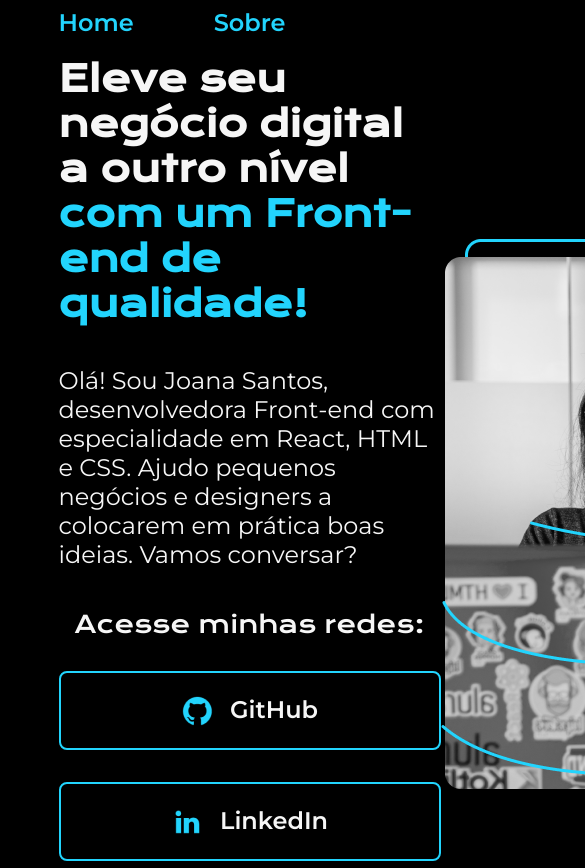
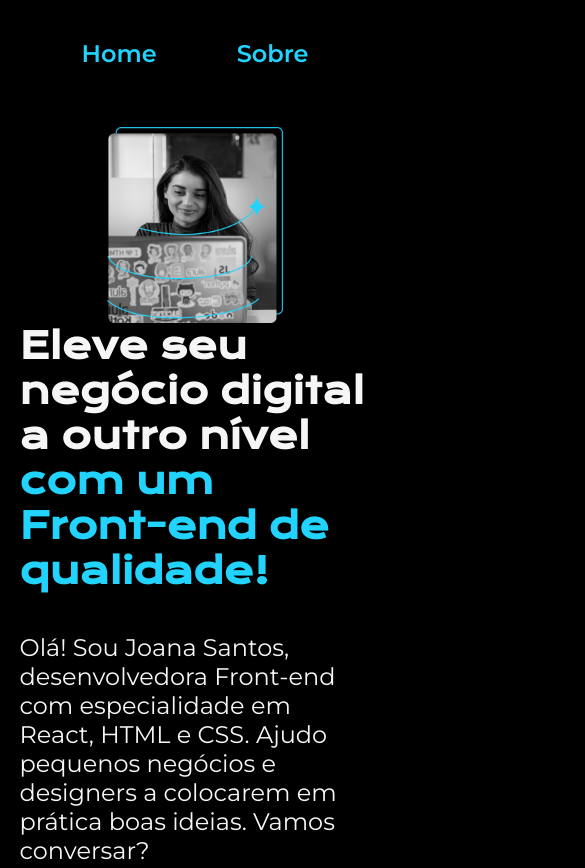
Before and after one commit to lett956/portfolio-joana, a plain HTML site: page index.html in a window 390 px wide. Shown: the top 868 px of the page, 585 px wide, since content can reach past the window. Drawn offline with nearby package versions, Linux system fonts and the light colour scheme.

Commit message:
Atualizando units

```diff
--- a/index.html
+++ b/index.html
@@ -19,21 +19,21 @@
             <p class="apresentacao__conteudo__texto">Olá! Sou Joana Santos, desenvolvedora Front-end com especialidade em React, HTML e CSS. Ajudo pequenos negócios e designers a colocarem em prática boas ideias. Vamos conversar?</p>
             <div class="apresentacao__links">
                 <h2 class="apresentacao__links__subtitulo" >Acesse minhas redes:</h2>
-                <a class="apresentacao__links__link" href="https://github.com">
+                <a class="apresentacao__links__navegacao" href="https://github.com">
                     <img src="assets/github.png">
                     GitHub
                 </a>
-                <a class="apresentacao__links__link" href="https://linkedin.com">
+                <a class="apresentacao__links__navegacao" href="https://linkedin.com">
                     <img src="assets/linkedin.png">
                     LinkedIn
                 </a>
-                <a class="apresentacao__links__link" href="https://twitch.tv">
+                <a class="apresentacao__links__navegacao" href="https://twitch.tv">
                     <img src="assets/twitch.png">
                     Twitch
                 </a>
             </div>
         </section>
-        <img src="assets/Imagem.png" alt="Foto da Joana Santos programando">
+        <img class="apresentacao__imagem" src="assets/Imagem.png" alt="Foto da Joana Santos programando">
     </main>
     <footer class="rodape" >
         <p>Desenvolvido por Alura.</p>
--- a/styles/style.css
+++ b/styles/style.css
@@ -33,7 +33,7 @@ body {
 
 .cabecalho__menu__link {
     font-family: var(--fonte-secundaria);
-    font-size: 24px;
+    font-size: 1.5rem;
     font-weight: 600;
     color: var(--cor-terciaria);
     text-decoration: none;
@@ -48,7 +48,7 @@ body {
 }
 
 .apresentacao__conteudo {
-    width: 615px;
+    width: 50%;
     display: flex;
     flex-direction: column;
     gap: 40px;
@@ -59,12 +59,12 @@ body {
 }
 
 .apresentacao__conteudo__titulo {
-    font-size: 36px;
+    font-size: 2.25rem;
     font-family: var(--fonte-primaria);
 }
 
 .apresentacao__conteudo__texto {
-    font-size: 24px;
+    font-size: 1.5rem;
     font-family: var(--fonte-secundaria);
     font-weight: 400;
 }
@@ -80,18 +80,18 @@ body {
 .apresentacao__links__subtitulo {
     font-family: var(--fonte-primaria);
     font-weight: 400;
-    font-size: 24px;
+    font-size: 1.5rem;
 }
 
-.apresentacao__links__link {
+.apresentacao__links__navegacao {
     display: flex;
     justify-content: center;
     gap: 16px;
     border: 2px solid var(--cor-terciaria);
-    width: 378px;
+    width: 50%;
     text-align: center;
     border-radius: 8px;
-    font-size: 24px;
+    font-size: 1.5rem;
     font-weight: 600;
     padding: 21.5px 0;
     text-decoration: none;
@@ -103,12 +103,35 @@ body {
     background-color: #272727;
 }
 
+.apresentacao__imagem {
+    width: 50%;
+}
+
 .rodape {
     padding: 24px;
     color: var(--cor-primaria);
     background-color: var(--cor-terciaria);
     text-align: center;
     font-family: var(--fonte-secundaria);
-    font-size: 24px;
+    font-size: 1.5rem;
     font-weight: 400;
 }
+
+@media (max-width: 1200px) {
+    .cabecalho {
+        padding: 10%;
+    }
+
+    .cabecalho__menu {
+        justify-content: center;
+    }
+
+    .apresentacao {
+        flex-direction: column-reverse;
+        padding: 5%;
+    }
+
+    .apresentacao__conteudo {
+        width: auto;
+    }
+}
```
